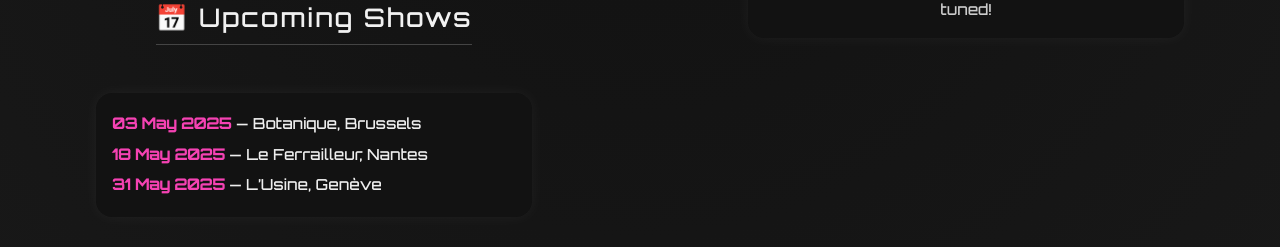
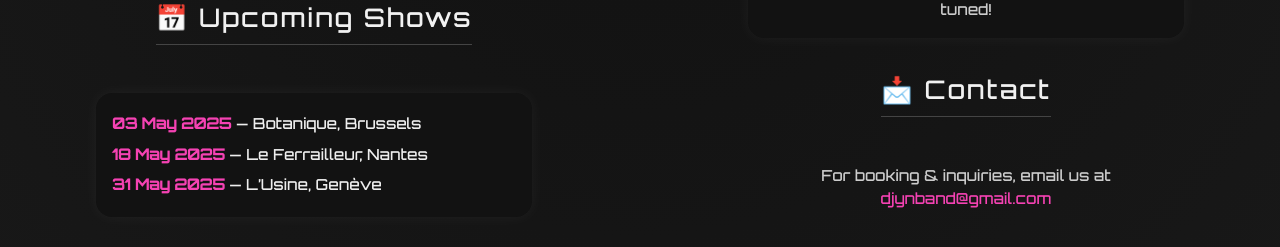
Before and after one commit to Davit-Ners/DJYN, a Next.js app: page / in a window 1280 px wide. Shown: the part 1298-1545 px from the top of the page. Built offline with nearby package versions, Linux system fonts and the light colour scheme.

Commit message:
Add contact section

```diff
--- a/src/app/homePage.module.css
+++ b/src/app/homePage.module.css
@@ -104,6 +104,22 @@
   max-width: 600px;
 }
 
+.contactLine {
+    color: #ccc;
+    text-align: center;
+    font-family: 'Orbitron', sans-serif;
+    font-size: 0.95rem;
+}
+
+.contactLine a {
+    color: #f542b3;
+    text-decoration: none;
+}
+
+.contactLine a:hover {
+    text-decoration: underline;
+}
+
 @keyframes fadeIn {
   from { opacity: 0; }
   to { opacity: 1; }
--- a/src/app/page.tsx
+++ b/src/app/page.tsx
@@ -42,6 +42,11 @@
                 <div className={style.merch}>
                     <p>🔥 Official DJYN merch is coming soon. Stay tuned!</p>
                 </div>
+
+                <h2 className={style.sectionTitle}>📩 Contact</h2>
+                <p className={style.contactLine}>
+                    For booking & inquiries, email us at <a href="mailto:djynband@gmail.com">djynband@gmail.com</a>
+                </p>
             </div>
         </div>
     );
```
